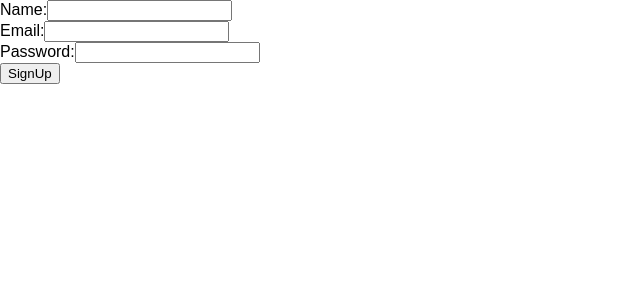
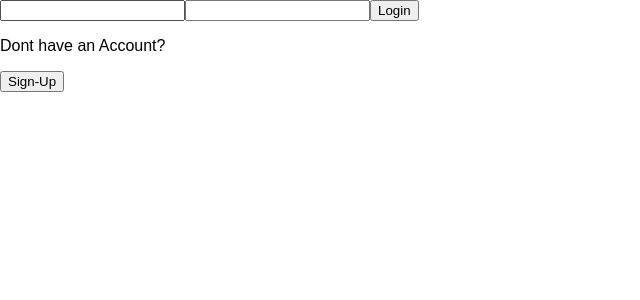
Before and after one commit to MAfzalKhan1997/React_Quiz_app, a React (Create React App) app: page / in a window 1280 px wide. Shown: the top 300 px of the page, without its empty margins (0-640 px from the left). Built offline with nearby package versions, Linux system fonts and the light colour scheme.

Commit message:
Bas:c Qu:z App

```diff
--- a/src/App.js
+++ b/src/App.js
@@ -252,7 +252,7 @@ class App extends Component {
       qstnNo: 0,
 
       validFlag: false,
-      userFlag: false,
+      userFlag: true,
 
       userName: '',
       userEmail: '',
@@ -267,6 +267,7 @@ class App extends Component {
     // this.userAvailable = this.userAvailable.bind(this)
 
     this.updateText = this.updateText.bind(this)
+    this.showSignup = this.showSignup.bind(this)
     this.showLogin = this.showLogin.bind(this)
     this.checkValidation = this.checkValidation.bind(this)
 
@@ -315,6 +316,12 @@ class App extends Component {
     }
   }
 
+  showSignup(){
+    this.setState({
+      userFlag: false
+    })
+  }
+
   showLogin() {
     this.setState({
       userFlag: true
@@ -329,18 +336,18 @@ class App extends Component {
         validFlag: true,
         user:true,
       })
-      localStorage.setItem('user', true)
+      localStorage.setItem('user', 'true')
     }
     console.log("Email is Valid :", this.state.validFlag)
   }
 
 
-async logout() {
-await  this.setState({
+  logout() {
+ this.setState({
     // quizIndex: null,
     // subQuizIndex: null,
-    user:false,
-    userFlag: false,
+    user:'false',
+    // userFlag: false,
     validFlag: false,
     loginEmail:'',
     loginPass:'' ,
@@ -348,7 +355,7 @@ await  this.setState({
     started:null,
     qstnNo: 0,
   })
-  localStorage.setItem('user', false)
+  localStorage.setItem('user', 'false')
 }
 
   joinQuiz(quizIndex) {
@@ -388,14 +395,6 @@ await  this.setState({
     });
   }
 
-// async  userAvailable(){
-
-// await  this.setState({
-//       userFlag: true,
-//       validFlag:true,
-//     });
-//     alert()
-//   }
 
   render() {
     const { userFlag, validFlag, quizzes, quiz, started, qstnNo, quizName, subQuizName, user } = this.state;
@@ -404,11 +403,8 @@ await  this.setState({
     return (
       <div>
         {console.log(user)}
-        {/* {console.log(userFlag)} */}
-        {/* {console.log(validFlag)} */}
-        {/* {this.userAvailable()} */}
         {(user === 'false' || user === null) && !userFlag && <Signup updateText={this.updateText} showLogin={this.showLogin} />}
-        {(user === 'false' || user === null) && (userFlag && !validFlag) && <Login validation={this.checkValidation} updateText={this.updateText} />}
+        {(user === 'false' || user === null) && (userFlag && !validFlag) && <Login showSignup={this.showSignup} validation={this.checkValidation} updateText={this.updateText} />}
         {(user === 'true'  || (userFlag && validFlag)) && (!quiz && !started) && <QuizList list={quizzes} onPress={this.joinQuiz} logout={this.logout} />}
         {(user === 'true'  || (userFlag && validFlag)) && (quiz && !started) && <QuizInfo quiz={quiz} onPress={this.startQuiz} onBack={this.showList} logout={this.logout} />}
         {(user === 'true'  || (userFlag && validFlag)) && started && <StartQuiz quizName={quizName} subQuizName={subQuizName} started={started} qstnNo={qstnNo} onPress={this.nextQstn} back={this.back} logout={this.logout}/>}
--- a/src/screens/Login/Login.js
+++ b/src/screens/Login/Login.js
@@ -6,13 +6,15 @@ class Login extends Component {
     }
 
     render() {
-        console.log(this.props)
-        const { updateText, validation} = this.props;
+
+        const { updateText, validation, showSignup} = this.props;
         return (
             <div>
                 <input type="email" onChange={updateText} name="loginEmail" />
                 <input type="password" onChange={updateText} name="loginPass" />
                 <button onClick={validation}>Login</button>
+                <p>Dont have an Account?</p>
+                <button onClick={showSignup}>Sign-Up</button>
             </div>
         );
     }
```
